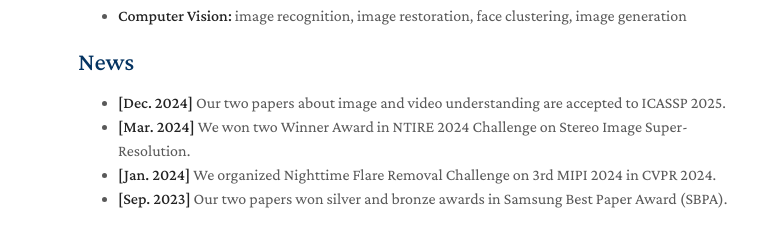
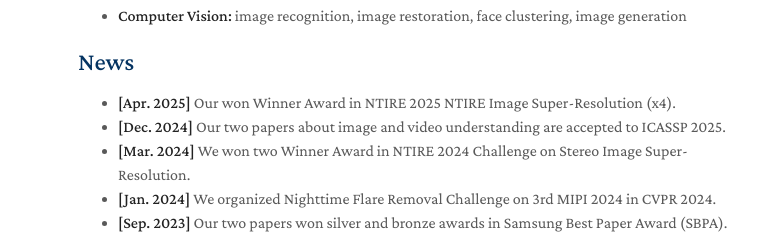
Before and after one commit to Zdafeng/Zdafeng.github.io, a plain HTML site: page index.html in a window 1280 px wide. Shown: the part 287-521 px from the top of the page, 392-1151 px from the left. Drawn offline with nearby package versions, Linux system fonts and the light colour scheme; some icons are missing.

Commit message:
Update index.html

```diff
--- a/index.html
+++ b/index.html
@@ -109,6 +109,7 @@
 <h2 id="news">News</h2>
 
 <ul>
+  <li><strong>[Apr. 2025]</strong> Our won Winner Award in NTIRE 2025 NTIRE Image Super-Resolution (x4).</li>
   <li><strong>[Dec. 2024]</strong> Our two papers about image and video understanding are accepted to ICASSP 2025.</li>
   <li><strong>[Mar. 2024]</strong> We won two Winner Award in NTIRE 2024 Challenge on Stereo Image Super-Resolution.</li>
   <li><strong>[Jan. 2024]</strong> We organized Nighttime Flare Removal Challenge on 3rd MIPI 2024 in CVPR 2024.</li>
```
